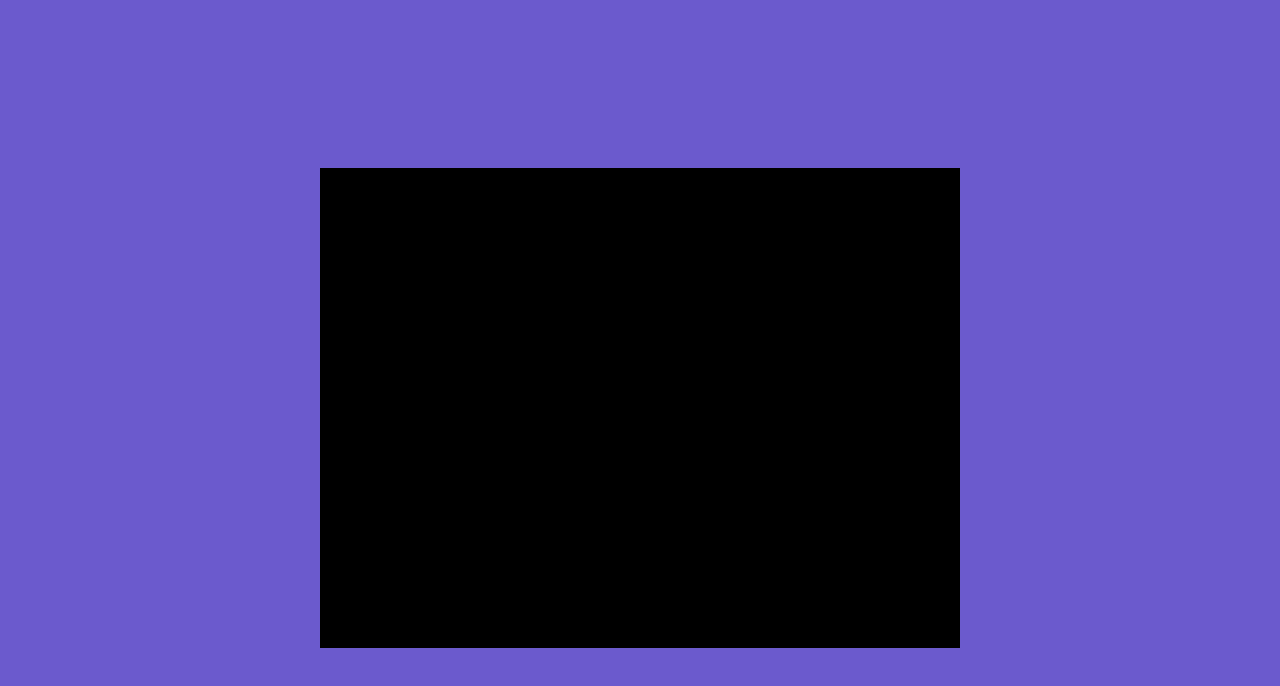
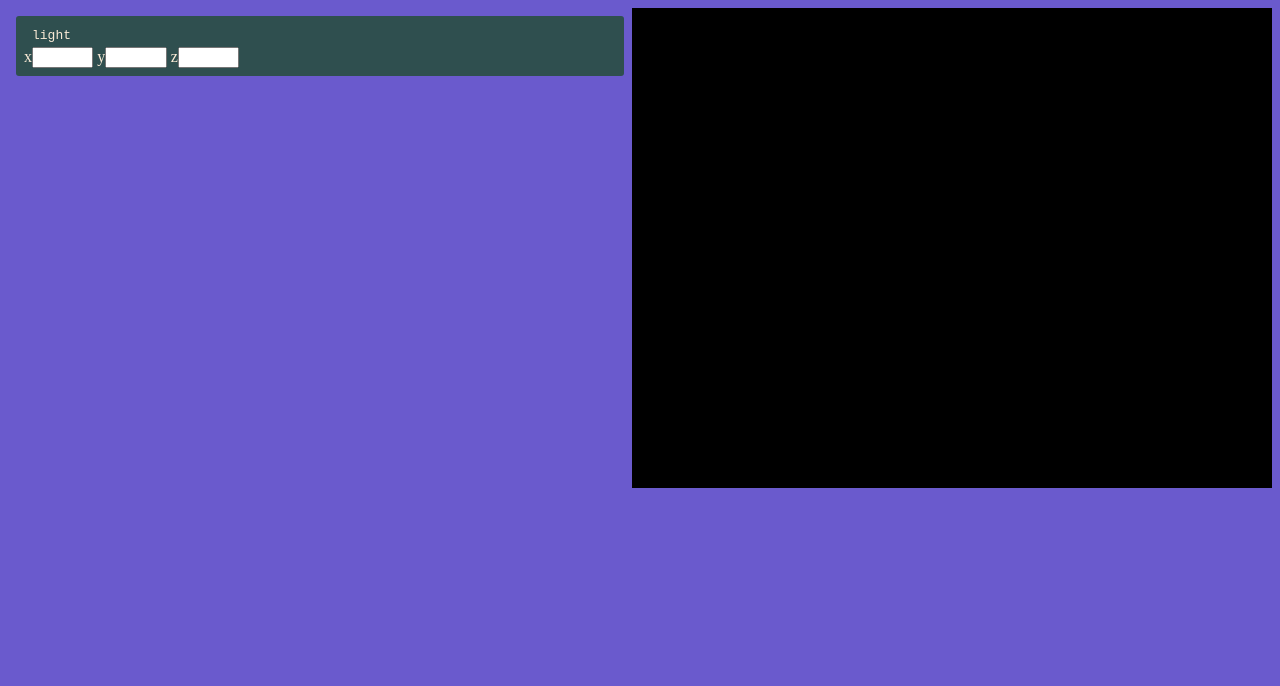
Before and after one commit to zzox/goopz, a website built with Vite: page index.html in a window 1280 px wide. Built offline with nearby package versions, Linux system fonts and the light colour scheme; what wgpu-matrix would draw is missing.

Commit message:
start of editor

```diff
--- a/index.html
+++ b/index.html
@@ -5,9 +5,9 @@
     <style type="text/css">
         body {
             background-color: slateblue;
-            display: flex;
+            /* display: flex;
             align-items: center;
-            justify-content: center;
+            justify-content: center; */
             height: 100vh;
         }
 
@@ -29,13 +29,55 @@
             color:antiquewhite;
             font-family: monospace;
         }
+
+        label {
+            color: antiquewhite;
+        }
+
+        .container {
+            display: flex;
+            flex-direction: row;
+        }
+
+        .left {
+            flex-basis: 50%;
+            display: flex;
+            flex-direction: column;
+        }
+
+        .right {
+            flex-basis: 50%;
+        }
+
+        .section {
+            background-color: darkslategrey;
+            padding: 0.5em;
+            margin: 0.5em;
+            border-radius: 3px;
+        }
+
+        input[type="number"] {
+            max-width: 4em;
+        }
     </style>
     <meta id="viewport" name="viewport" content="width=device-width, initial-scale=1.0, maximum-scale=1.0, user-scalable=no" />
     <meta name="apple-mobile-web-app-capable" content="yes">
 </head>
 <body>
+    <div class="container">
+        <div class="left">
+            <div class="section">
+                <p>light</p>
+                <div class="ui-row">
+                    <label>x</label><input type="number" id="light-x">
+                    <label>y</label><input type="number" id="light-y">
+                    <label>z</label><input type="number" id="light-z">
+                </div>
+            </div>
+        </div>
+        <div class="right">
             <canvas width="640" height="480" id="main-canvas"></canvas>
-    <div class="fixed">
+            <div class="-fixed-" id="canvas-debug">
                 <p></p>
                 <p></p>
                 <p></p>
@@ -45,6 +87,8 @@
                 <p></p>
                 <p></p>
             </div>
+        </div>
+    </div>
     <script type="module" src="./src/main.ts"></script>
 </body>
 </html>
--- a/src/core/shaders.ts
+++ b/src/core/shaders.ts
@@ -33,9 +33,9 @@ export const defaultFrag = `
 @group(0) @binding(1) var myTexture: texture_2d<f32>;
 
 // Static directional lighting
-const lightDir = vec3f(-1, -1, -1);
-const dirColor = vec3(0.3);
-const ambientColor = vec3f(1.0);
+const lightDir = vec3f(0, 0, 5);
+const dirColor = vec3(0.7);
+const ambientColor = vec3f(0.4);
 
 const fogColor = vec4f(0.47, 0.5, 0.67, 0.0);
 const fogDensity = f32(0.1);
--- /dev/null
+++ b/src/js/ui.ts
@@ -0,0 +1 @@
+export const $id = (str:string,) => document.getElementById(str)!
--- a/src/main.ts
+++ b/src/main.ts
@@ -1,12 +1,22 @@
 /// <reference types="@webgpu/types" />
 
-import { Game, TestGame } from './game';
+import { Game, TestGame } from './game'
+import { $id } from './js/ui'
 // import { quitIfWebGPUNotAvailableOrMissingFeatures } from '../util';
 
-const canvas = document.getElementById('main-canvas') as HTMLCanvasElement
-const fixed = document.getElementsByClassName('fixed')[0] as HTMLDivElement
+const canvas:HTMLCanvasElement = $id('main-canvas') as HTMLCanvasElement
+const fixed:HTMLDivElement = $id('canvas-debug') as HTMLDivElement
 
-new TestGame(
+const game = new TestGame(
   canvas,
   fixed
 )
+
+// listeners, TODO: start with intialization
+$id('light-x').onchange = (event) => {
+  console.log(event)
+}
+
+$id('light-y').onchange = () => {}
+
+$id('light-z').onchange = () => {}
```
Lines whose indentation alone changed are shown as unchanged.
